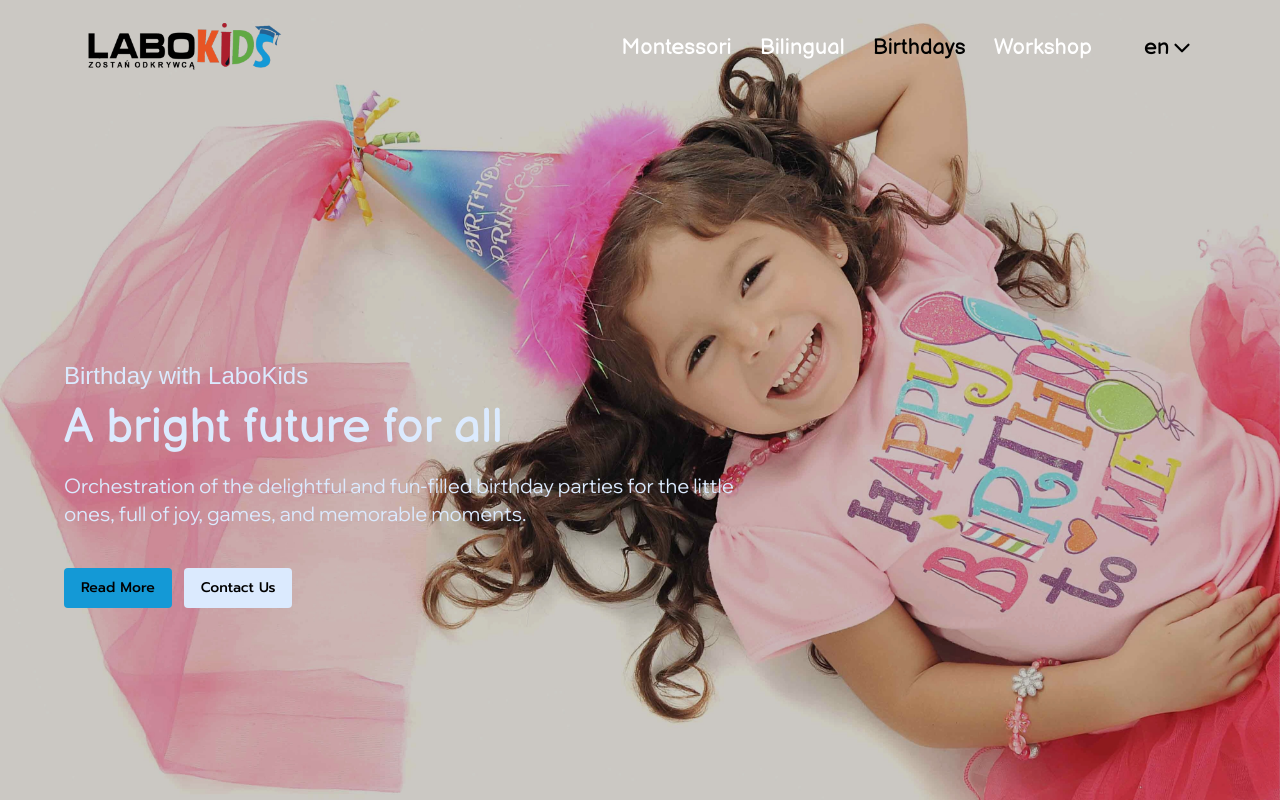
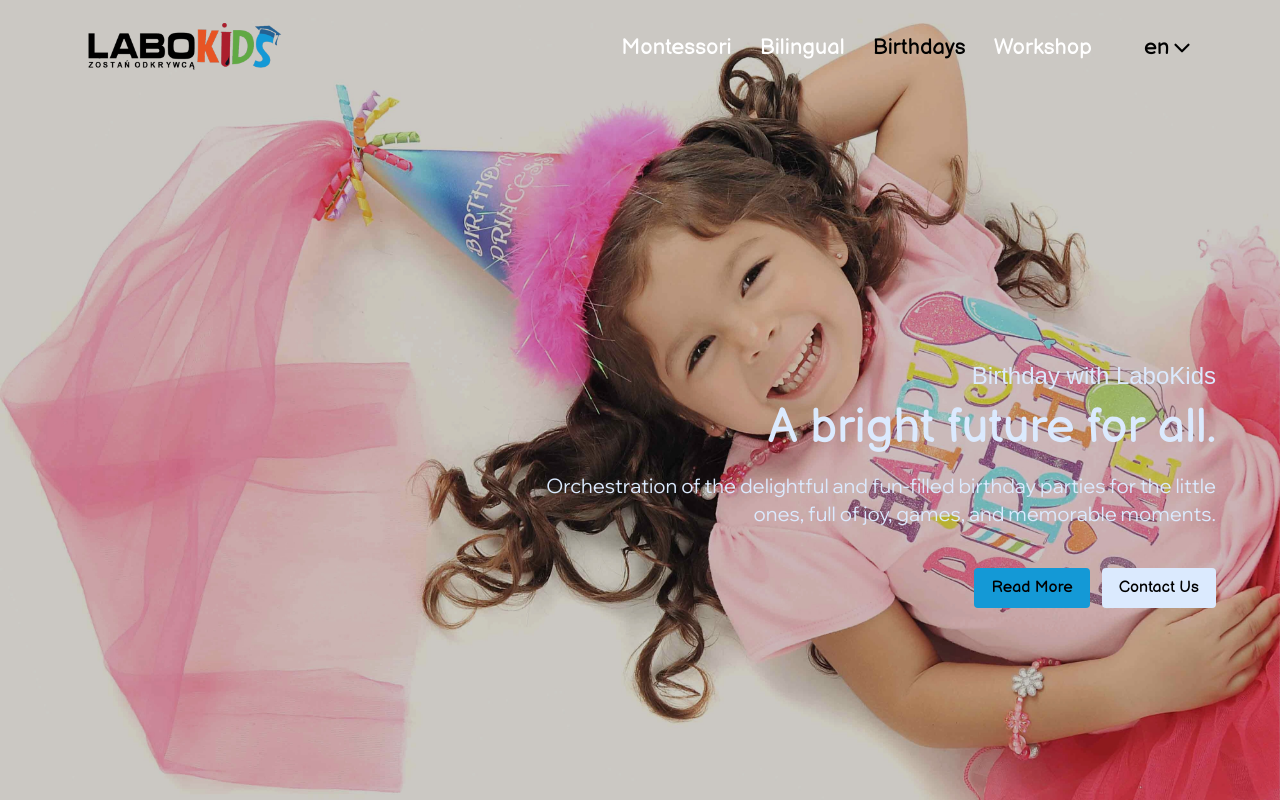
Before and after one commit to exelimpichment/labokids, a Next.js app: page /en/party in a window 1280 px wide. Shown: the top 802 px of the page. Built offline with nearby package versions, Linux system fonts and the light colour scheme; a web font is replaced by a local one.

Commit message:
heroPage translation added

```diff
--- a/dictionaries/en.json
+++ b/dictionaries/en.json
@@ -1,8 +1,32 @@
 {
   "navigation": {
-        "montessori": "Montessori",
-        "bilingual": "Bilingual",
-        "party": "Birthdays",
-        "workshops": "Workshop"
+    "montessori": "Montessori",
+    "bilingual": "Bilingual",
+    "party": "Birthdays",
+    "workshops": "Workshop"
+  },
+  "heroPageMontessori": {
+    "kidFontText": "LaboKids Montessori kindergarten",
+    "header": "A bright future for all.",
+    "paragraph": "We prioritize personalized Montessori education while nurturing group unity through camaraderie, affection, and fairness."
+  },
+  "heroPageBilingual": {
+    "kidFontText": "LaboKids Montessori kindergarten",
+    "header": "A bright future for all.",
+    "paragraph": "We prioritize personalized Montessori education while nurturing group unity through camaraderie, affection, and fairness."
+  },
+  "heroPageParty": {
+    "kidFontText": "Birthday with LaboKids",
+    "header": "A bright future for all.",
+    "paragraph": "Orchestration of the delightful and fun-filled birthday parties for the little ones, full of joy, games, and memorable moments."
+  },
+  "heroPageWorkshops": {
+    "kidFontText": "Workshop with LaboKids",
+    "header": "A bright future for all.",
+    "paragraph": "Explore the World of Wonder: Kids' Workshops with Mind-Blowing Experiments and Exciting Insights into Biology and More!"
+  },
+  "heroPageButtonsText": {
+    "readMore": "Read More",
+    "contactUs": "Contact Us"
   }
 }
--- a/dictionaries/pl.json
+++ b/dictionaries/pl.json
@@ -1,8 +1,32 @@
 {
   "navigation": {
-        "montessori": "Montessori",
-        "bilingual": "Dwujęzyczny",
-        "party": "Urodzinki",
-        "workshops": "Warsztaty"
+    "montessori": "Montessori",
+    "bilingual": "Dwujęzyczny",
+    "party": "Urodzinki",
+    "workshops": "Warsztaty"
+  },
+  "heroPageMontessori": {
+    "kidFontText": "Przedszkole Montessori LaboKids",
+    "header": "Jasna przyszłość dla wszystkich.",
+    "paragraph": "Priorytetem jest spersonalizowana edukacja Montessori, jednocześnie rozwijamy jedność grupy poprzez koleżeństwo, uczucie bliskości i sprawiedliwość."
+  },
+  "heroPageBilingual": {
+    "kidFontText": "Przedszkole dwujęzyczne LaboKids",
+    "header": "Jasna przyszłość dla wszystkich.",
+    "paragraph": "Przedszkola w stylu rodzinny, gdzie opiekuńcy i profesjonalni nauczyciele otaczają każde dziecko miłością."
+  },
+  "heroPageParty": {
+    "kidFontText": "Urodziny z LaboKids",
+    "header": "Jasna przyszłość dla wszystkich.",
+    "paragraph": "Organizacja radosnych i pełnych zabawy przyjęć urodzinowych dla maluchów, pełnych radości, gier i niezapomnianych chwil."
+  },
+  "heroPageWorkshops": {
+    "kidFontText": "Warsztaty z LaboKids",
+    "header": "Jasna przyszłość dla wszystkich.",
+    "paragraph": "Odkryj Świat Ciekawości: Warsztaty dla Dzieci z Niesamowitymi Doświadczeniami i Ekscytującymi Wglądami w Biologię i Nie Tylko!"
+  },
+  "heroPageButtonsText": {
+    "readMore": "Czytaj więcej",
+    "contactUs": "Kontakt"
   }
 }
--- a/dictionaries/ua.json
+++ b/dictionaries/ua.json
@@ -1,8 +1,32 @@
 {
   "navigation": {
-        "montessori": "Монтессорі",
-        "bilingual": "Білінгуал",
-        "party": "Дні Народження",
-        "workshops": "Досліди"
+    "montessori": "Монтессорі",
+    "bilingual": "Білінгуал",
+    "party": "Дні Народження",
+    "workshops": "Досліди"
+  },
+  "heroPageMontessori": {
+    "kidFontText": "Montessori-садок LaboKids",
+    "header": "Світле майбутнє для всіх.",
+    "paragraph": "Ми надаємо пріоритет персоналізованій освіті за методом Монтессорі, розвиваючи єдність групи через товариство, любов та справедливість."
+  },
+  "heroPageBilingual": {
+    "kidFontText": "Дитячий садок LaboKids з двомовним вихованням",
+    "header": "Світле майбутнє для всіх.",
+    "paragraph": "Дитячі садочки у сімейному стилі, де турботливі професійні вчителі оточують кожне дитяче серце любов'ю."
+  },
+  "heroPageParty": {
+    "kidFontText": "День народження з LaboKids",
+    "header": "Світле майбутнє для всіх.",
+    "paragraph": "Організація веселих та наповнених радістю дитячих вечірок з нагоди дня народження для малюків, повних радості, ігор та незабутніх моментів."
+  },
+  "heroPageWorkshops": {
+    "kidFontText": "Майстер-клас з LaboKids",
+    "header": "Світле майбутнє для всіх.",
+    "paragraph": "Відкрийте світ Чудес: Дитячі майстерні з дивовижними експериментами та захоплюючими висновками в біології та не тільки!"
+  },
+  "heroPageButtonsText": {
+    "readMore": "Читати далі",
+    "contactUs": "Зв'яжіться з нами"
   }
 }
--- a/src/app/[lang]/common/buttonsHero.tsx
+++ b/src/app/[lang]/common/buttonsHero.tsx
@@ -4,12 +4,17 @@ import { Button } from '@/components/ui/button';
 import { useGlobalContext } from '../context/globalContext';
 import ContactUsDialog from './contactUsDialog/contactUsDialog';
 import { useEffect } from 'react';
+import { titleFont } from './fonts';
 
 interface IButtonsHero {
   buttonsPosition?: string;
+  heroPageButtonsText: { readMore: string; contactUs: string };
 }
 
-const ButtonsHero: React.FC<IButtonsHero> = ({ buttonsPosition = 'start' }) => {
+const ButtonsHero: React.FC<IButtonsHero> = ({
+  buttonsPosition = 'start',
+  heroPageButtonsText: { readMore, contactUs },
+}) => {
   const {
     setContactUsDialog,
     scrollToTopics,
@@ -39,18 +44,18 @@ const ButtonsHero: React.FC<IButtonsHero> = ({ buttonsPosition = 'start' }) => {
         ref={isIntersectingRef}
         type="button"
         variant="outline"
-        className="rounded border-transparent bg-laboBlue transition-all duration-500 hover:bg-white"
+        className={`${titleFont.className} rounded border-transparent bg-laboBlue text-base transition-all duration-500 hover:bg-white`}
         onClick={scrollToTopics}
       >
-        Read More
+        {readMore}
       </Button>
       <Button
         type="button"
         variant="outline"
-        className="rounded border-transparent bg-blue-100 hover:bg-slate-300"
+        className={`${titleFont.className} rounded border-transparent bg-blue-100 text-base hover:bg-slate-300`}
         onClick={() => setContactUsDialog(true)}
       >
-        Contact Us
+        {contactUs}
       </Button>
       <ContactUsDialog />
     </div>
--- a/src/app/[lang]/common/pageHero.tsx
+++ b/src/app/[lang]/common/pageHero.tsx
@@ -4,39 +4,65 @@ import Image from 'next/image';
 import Container from './container';
 import { kidFont, textFont, titleFont } from '../common/fonts';
 import ButtonsHero from './buttonsHero';
-import { StaticImageData } from 'next/dist/shared/lib/get-img-props';
-import { motion, AnimatePresence } from 'framer-motion';
-import { Suspense } from 'react';
+import montessoriHero from 'public/montessoriHero.jpg';
+import bilingualHero from '@/public/bilingualHero.jpg';
+import partyHero from '@/public/partyHero.jpg';
+import workshopHero from '@/public/workshopHero.jpg';
+
+import { usePathname } from 'next/navigation';
+
+const offeredServices = {
+  montessori: {
+    image: montessoriHero,
+    buttonsPosition: 'lg:justify-end',
+    textPosition: 'lg:text-right',
+    flexPosition: 'items-end',
+  },
+  bilingual: {
+    image: bilingualHero,
+    buttonsPosition: 'lg:justify-end',
+    textPosition: 'lg:text-right',
+    flexPosition: 'items-end',
+  },
+  party: {
+    image: partyHero,
+    buttonsPosition: 'lg:justify-end',
+    textPosition: 'lg:text-right',
+    flexPosition: 'items-end',
+  },
+  workshops: {
+    image: workshopHero,
+    buttonsPosition: 'lg:justify-end',
+    textPosition: 'lg:text-right',
+    flexPosition: 'items-end',
+  },
+};
 
 interface IPageHero {
   content: {
-    image: StaticImageData;
-    buttonsPosition: string;
     kidFontText: string;
     header: string;
     paragraph: string;
-    textPosition: string;
-    flexPosition: string;
+    heroPageButtonsText: { readMore: string; contactUs: string };
   };
 }
 
 const PageHero: React.FC<IPageHero> = ({
-  content: {
-    image,
-    buttonsPosition,
-    kidFontText,
-    header,
-    paragraph,
-    textPosition,
-    flexPosition,
-  },
+  content: { header, kidFontText, paragraph, heroPageButtonsText },
 }) => {
+  const pathname = usePathname();
+
+  const pathnameSectionsArray = pathname.split('/');
+  const lastSection = pathnameSectionsArray[
+    pathnameSectionsArray.length - 1
+  ] as 'montessori' | 'bilingual' | 'party' | 'workshops';
+
   return (
     <section>
       <div className="h-screen">
         <div className="absolute -z-10 h-full w-full">
           <Image
-            src={image}
+            src={offeredServices[lastSection].image}
             fill
             style={{ objectFit: 'cover', objectPosition: 'top center' }}
             quality={100}
@@ -45,9 +71,11 @@ const PageHero: React.FC<IPageHero> = ({
           />
         </div>
         <Container>
-          <div className={`flex flex-col ${flexPosition} pb-5`}>
+          <div
+            className={`flex flex-col ${offeredServices[lastSection].flexPosition} pb-5`}
+          >
             <div
-              className={`mt-[10vh] sm:mt-[25vh] lg:mt-[40vh] lg:max-w-[60%] landscape:sm:mt-[10vh] landscape:lg:mt-[25vh] landscape:xl:mt-[45vh]  ${textPosition} text-center `}
+              className={`mt-[10vh] sm:mt-[25vh] lg:mt-[40vh] lg:max-w-[60%] landscape:sm:mt-[10vh] landscape:lg:mt-[25vh] landscape:xl:mt-[45vh]  ${offeredServices[lastSection].textPosition} text-center `}
             >
               <p
                 className={`${kidFont.className} pb-5 text-2xl text-blue-100 lg:pb-3`}
@@ -66,7 +94,10 @@ const PageHero: React.FC<IPageHero> = ({
               </p>
             </div>
           </div>
-          <ButtonsHero buttonsPosition={buttonsPosition} />
+          <ButtonsHero
+            buttonsPosition={offeredServices[lastSection].buttonsPosition}
+            heroPageButtonsText={heroPageButtonsText}
+          />
         </Container>
       </div>
     </section>
--- a/src/app/[lang]/montessori/montessoriData.ts
+++ b/src/app/[lang]/montessori/montessoriData.ts
@@ -17,16 +17,16 @@ import montessoriMethodsListOfImage3 from '@/public/montessoriMethodsListOfImage
 import montessoriMethodsListOfImage4 from '@/public/montessoriMethodsListOfImage1.jpg';
 import montessoriMethodsListOfImage5 from '@/public/montessoriMethodsListOfImage5.jpg';
 
-export const montessoriHeroContent = {
-  image: montessoriHero,
-  buttonsPosition: 'lg:justify-end',
-  kidFontText: 'LaboKids Montessori kindergarten',
-  header: 'A bright future for all.',
-  textPosition: 'lg:text-right',
-  flexPosition: 'items-end',
-  paragraph:
-    'We prioritize personalized Montessori education while nurturing group unity through camaraderie, affection, and fairness.',
-};
+// export const montessoriHeroContent = {
+//   image: montessoriHero,
+//   buttonsPosition: 'lg:justify-end',
+//   kidFontText: 'LaboKids Montessori kindergarten',
+//   header: 'A bright future for all.',
+//   textPosition: 'lg:text-right',
+//   flexPosition: 'items-end',
+//   paragraph:
+//     'We prioritize personalized Montessori education while nurturing group unity through camaraderie, affection, and fairness.',
+// };
 
 export const priceMontessoriHeaderContent = {
   kidFontText: 'BEST PRICE FOR PARENTS',
--- a/src/app/[lang]/party/page.tsx
+++ b/src/app/[lang]/party/page.tsx
@@ -3,7 +3,6 @@ import {
   accordionPartyData,
   galleryPartyHeaderContent,
   partyAccordionHeaderData,
-  partyHeroContent,
   partyPricingData,
   pricePartyHeaderContent,
 } from './partyData';
@@ -14,12 +13,15 @@ import SectionHeader from '../common/sectionHeader';
 import ScrollToComponent from '../common/scrollToComponent';
 import Gallery from '../common/dynamicGallery/dynamicGallery';
 import ScrollToTopComponent from '../common/scrollToTopComponent';
+import { Locale } from '@/i18n.config';
+import { getDictionary } from '@/lib/dictionary';
 
-const Party = () => {
+const Party = async ({ params: { lang } }: { params: { lang: Locale } }) => {
+  const { heroPageParty, heroPageButtonsText } = await getDictionary(lang);
   return (
     <main className="content">
       <ScrollToTopComponent />
-      <PageHero content={partyHeroContent} />
+      <PageHero content={{ ...heroPageParty, heroPageButtonsText }} />
       <ScrollToComponent />
       <SectionHeader content={partyAccordionHeaderData} />
       <Topics accordionData={accordionPartyData} />
```
Also changed, not shown: src/app/[lang]/bilingual/page.tsx (+10 -4 lines), src/app/[lang]/montessori/page.tsx (+10 -3 lines), src/app/[lang]/workshops/page.tsx (+9 -2 lines).
